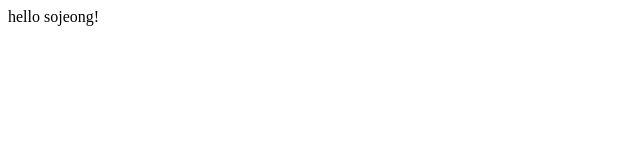
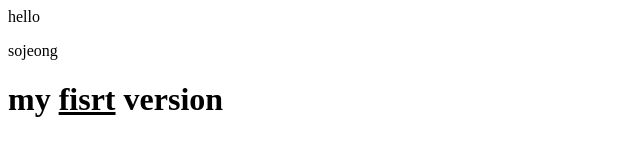
Before and after one commit to sojeong222/index.html, a plain HTML site: page index.html in a window 1280 px wide. Shown: the whole page, without its empty margins (0-640 px from the left). Drawn offline with Linux system fonts and the light colour scheme.

Commit message:
second version

```diff
--- a/index.html
+++ b/index.html
@@ -5,6 +5,7 @@
     <title>welcome</title>
   </head>
   <body>
-    hello sojeong!
+    hello <p>sojeong</p>
+    <h1>my <u>fisrt</u> version</h1>
   </body>
 </html>
```
